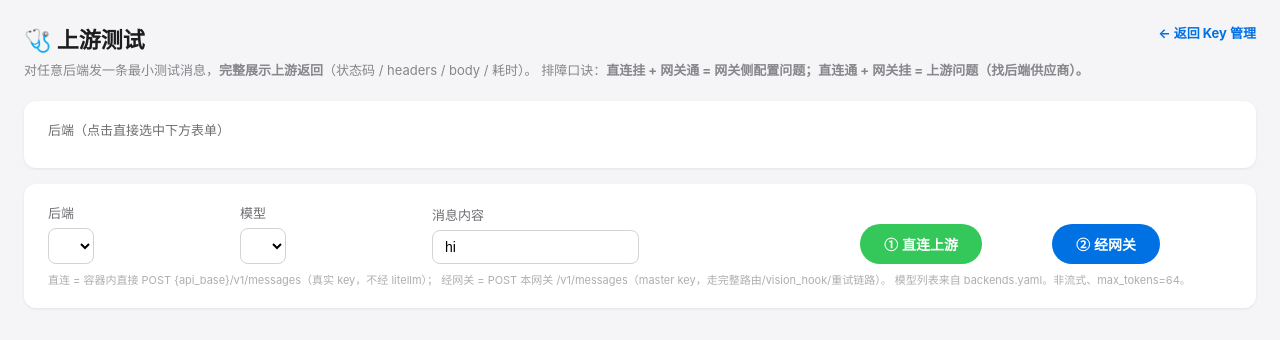
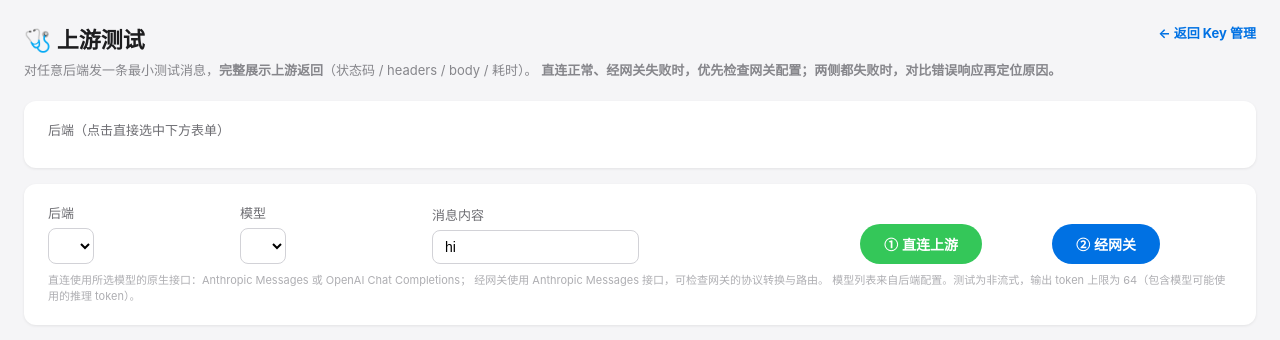
Before and after one commit to kwhitestone/litellm-multi-gateway, a Python web app: template manage/templates/test.html in a window 1280 px wide. Shown: the top 340 px of the page. Run offline with Jinja, Linux system fonts and the light colour scheme; the template is opened without the code that fills it, so the values that code supplies are empty.

Commit message:
fix: 直连测试按 provider 选协议，不再一律当 anthropic 发
管理页「上游直连测试」原来对所有后端都发 {api_base}/v1/messages +
x-api-key，这对 codex 这类 OpenAI 兼容后端是错的：它要的是
/chat/completions + Bearer + max_completion_tokens。结果直连必失败，
排障页反而误导人（看起来像上游挂了，其实是测试请求本身发错了）。

抽出 backend_probe.build_direct_request，按 litellm_model 的 provider
前缀分派协议；不认识的 provider（如 azure）直接 400，不再静默发错请求。
模型选择改为在后端的 models 里反查，选了别的后端的模型会 400 拦住。

顺带修掉测试页里写死的诊断话术：原文案断言「两侧都失败=上游问题」，
但直连失败也可能是协议/凭据发错，改成引导对比两侧响应再定位。

Co-Authored-By: Claude Opus 4.8 <noreply@anthropic.com>

```diff
--- a/manage/templates/test.html
+++ b/manage/templates/test.html
@@ -70,7 +70,7 @@
     <a href="/manage/" style="float:right;font-size:13px">← 返回 Key 管理</a>
   </h1>
   <p class="sub">对任意后端发一条最小测试消息，<strong>完整展示上游返回</strong>（状态码 / headers / body / 耗时）。
-    排障口诀：<strong>直连挂 + 网关通 = 网关侧配置问题；直连通 + 网关挂 = 上游问题（找后端供应商）。</strong></p>
+    <strong>直连正常、经网关失败时，优先检查网关配置；两侧都失败时，对比错误响应再定位原因。</strong></p>
 
   <!-- 快捷入口：所有后端 -->
   <div class="card">
@@ -112,9 +112,9 @@
       </div>
     </div>
     <div class="hint" style="margin-top:8px">
-      直连 = 容器内直接 POST {api_base}/v1/messages（真实 key，不经 litellm）；
-      经网关 = POST 本网关 /v1/messages（master key，走完整路由/vision_hook/重试链路）。
-      模型列表来自 backends.yaml。非流式、max_tokens=64。
+      直连使用所选模型的原生接口：Anthropic Messages 或 OpenAI Chat Completions；
+      经网关使用 Anthropic Messages 接口，可检查网关的协议转换与路由。
+      模型列表来自后端配置。测试为非流式，输出 token 上限为 64（包含模型可能使用的推理 token）。
     </div>
   </div>
 
@@ -194,11 +194,11 @@
       const dOk = d.status === 200, gOk = g.status === 200;
       let html, bg;
       if (!dOk && gOk) {
-        bg = '#e8f0fe'; html = '<b>诊断：上游正常但经网关失败 → 网关侧配置问题。</b>检查 multi.yaml 模型映射 / vision_hook / master key 认证。';
+        bg = '#e8f0fe'; html = '<b>直连失败、经网关正常。</b>检查直连使用的接口、认证和参数，并对比两侧响应。';
       } else if (dOk && !gOk) {
         bg = '#fdecea'; html = '<b>诊断：直连正常但经网关失败 → 检查网关配置。</b>对比两侧请求体差异（模型名前缀、参数剥离）；看容器日志 docker logs litellm-multi-gateway-litellm-1。';
       } else if (!dOk && !gOk) {
-        bg = '#fef7e0'; html = `<b>诊断：直连和经网关都失败 → 上游 ${esc(document.getElementById('backend').value)} 本身的问题。</b>响应 body 里有上游的错误详情。这是上次 claude 后端 502 的同款情况：网关没毛病，上游通道挂了，需要联系该后端的维护方。`;
+        bg = '#fef7e0'; html = '<b>直连和经网关都失败。</b>对比错误响应，检查后端凭据、额度、网络与请求参数。';
       } else {
         bg = '#e8f8f0'; html = '<b>诊断：两条链路都正常 ✓</b>';
       }
```
Also changed, not shown: manage/backend_probe.py (added, +24 -0 lines), manage/routes.py (+14 -11 lines).
